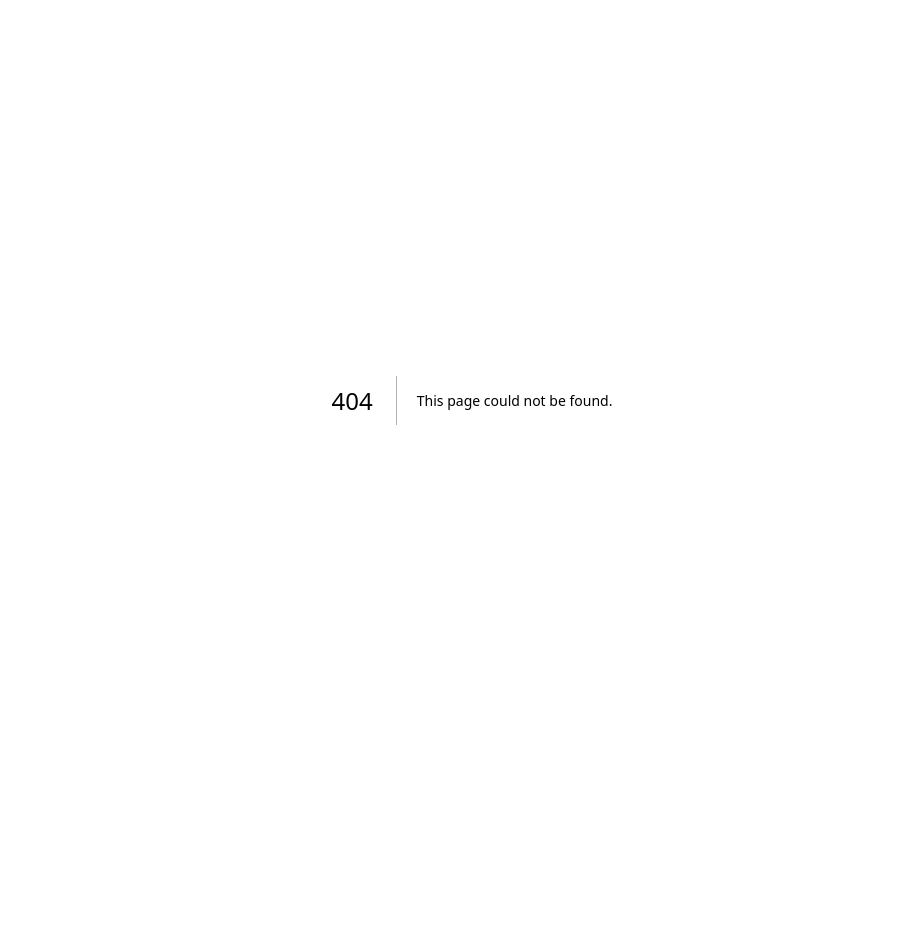
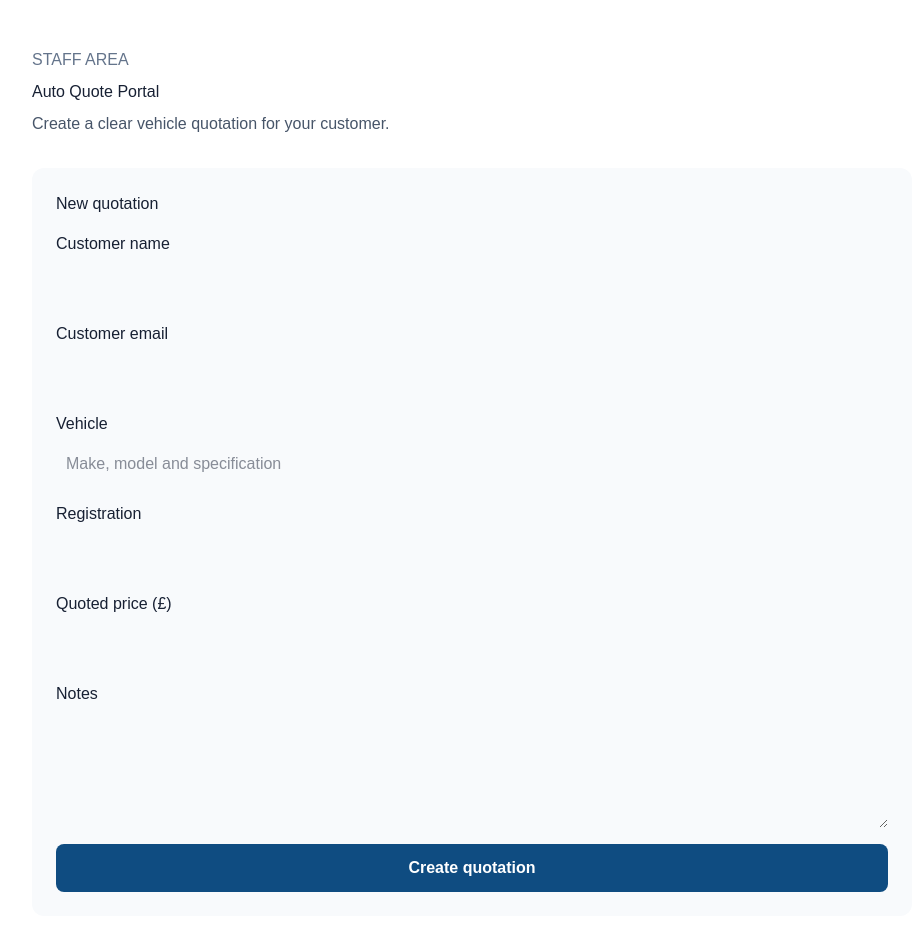
Before and after one commit to joeskinner1970-auto/quote-portal, a Next.js app: page /staff in a window 1280 px wide. Before the commit this address had no page. Shown: the top 930 px of the page, without its empty margins (168-1087 px from the left). Before the commit the page ends 800 px from the top, so only its background shows below. Built offline with nearby package versions, Linux system fonts and the light colour scheme.

Commit message:
Create page.tsx

```diff
--- /dev/null
+++ b/app/staff/page.tsx
@@ -0,0 +1,29 @@
+'use client';
+
+import { FormEvent, useMemo, useState } from 'react';
+
+type Quote = { customer: string; email: string; vehicle: string; registration: string; price: string; notes: string };
+
+export default function StaffQuotePortal() {
+  const [quote, setQuote] = useState<Quote>({ customer: '', email: '', vehicle: '', registration: '', price: '', notes: '' });
+  const [saved, setSaved] = useState(false);
+  const reference = useMemo(() => 'AQ-' + new Date().toISOString().slice(0, 10).replaceAll('-', '') + '-' + Math.random().toString(36).slice(2, 6).toUpperCase(), []);
+  const update = (key: keyof Quote, value: string) => setQuote(current => ({ ...current, [key]: value }));
+  const submit = (event: FormEvent) => { event.preventDefault(); setSaved(true); };
+  return (
+    <main style={{ maxWidth: 920, margin: '0 auto', padding: '48px 20px', fontFamily: 'Arial, sans-serif', color: '#172033' }}>
+      <header style={{ marginBottom: 32 }}><p style={{ color: '#64748b', margin: 0 }}>STAFF AREA</p><h1 style={{ margin: '8px 0' }}>Auto Quote Portal</h1><p style={{ color: '#475569' }}>Create a clear vehicle quotation for your customer.</p></header>
+      <form onSubmit={submit} style={{ display: 'grid', gap: 16, background: '#f8fafc', padding: 24, borderRadius: 12 }}>
+        <h2 style={{ margin: 0 }}>New quotation</h2>
+        <label>Customer name<input required value={quote.customer} onChange={e => update('customer', e.target.value)} style={{ display: 'block', width: '100%', marginTop: 6, padding: 10 }} /></label>
+        <label>Customer email<input type="email" value={quote.email} onChange={e => update('email', e.target.value)} style={{ display: 'block', width: '100%', marginTop: 6, padding: 10 }} /></label>
+        <label>Vehicle<input required value={quote.vehicle} onChange={e => update('vehicle', e.target.value)} placeholder="Make, model and specification" style={{ display: 'block', width: '100%', marginTop: 6, padding: 10 }} /></label>
+        <label>Registration<input value={quote.registration} onChange={e => update('registration', e.target.value)} style={{ display: 'block', width: '100%', marginTop: 6, padding: 10 }} /></label>
+        <label>Quoted price (£)<input required inputMode="decimal" value={quote.price} onChange={e => update('price', e.target.value)} style={{ display: 'block', width: '100%', marginTop: 6, padding: 10 }} /></label>
+        <label>Notes<textarea value={quote.notes} onChange={e => update('notes', e.target.value)} rows={4} style={{ display: 'block', width: '100%', marginTop: 6, padding: 10 }} /></label>
+        <button type="submit" style={{ padding: '12px 18px', border: 0, borderRadius: 8, background: '#0f4c81', color: 'white', fontWeight: 700 }}>Create quotation</button>
+      </form>
+      {saved && <section style={{ marginTop: 28, padding: 24, border: '1px solid #cbd5e1', borderRadius: 12 }}><p style={{ color: '#166534', fontWeight: 700 }}>Quotation ready</p><h2>{quote.customer || 'Customer'} — {quote.vehicle}</h2><p>Reference: {reference}</p><p>Registration: {quote.registration || 'Not provided'}</p><p>Quoted price: £{quote.price}</p><p>{quote.notes}</p><button onClick={() => window.print()} style={{ padding: '10px 16px', borderRadius: 8 }}>Print or save as PDF</button></section>}
+    </main>
+  );
+}
```
